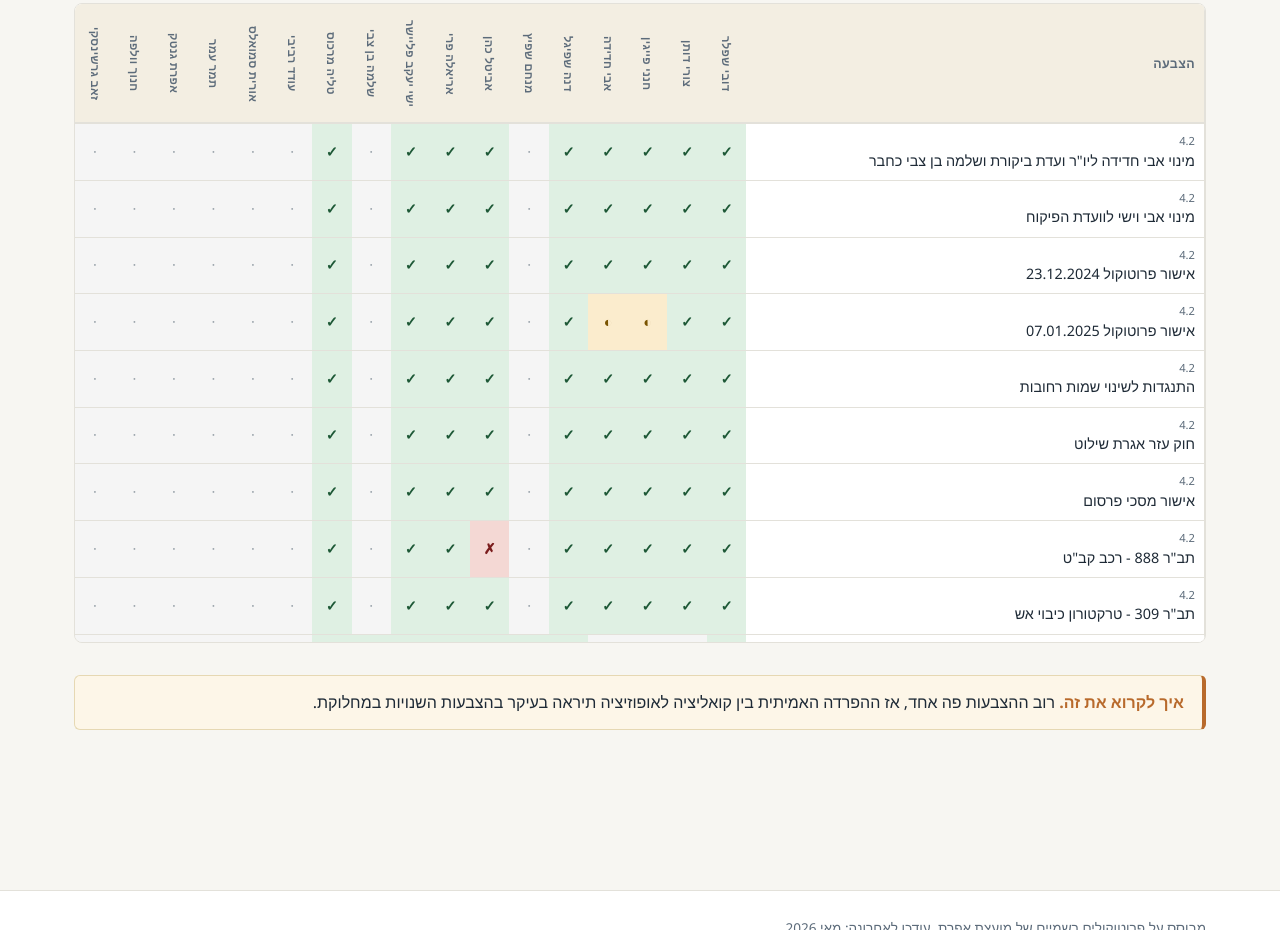
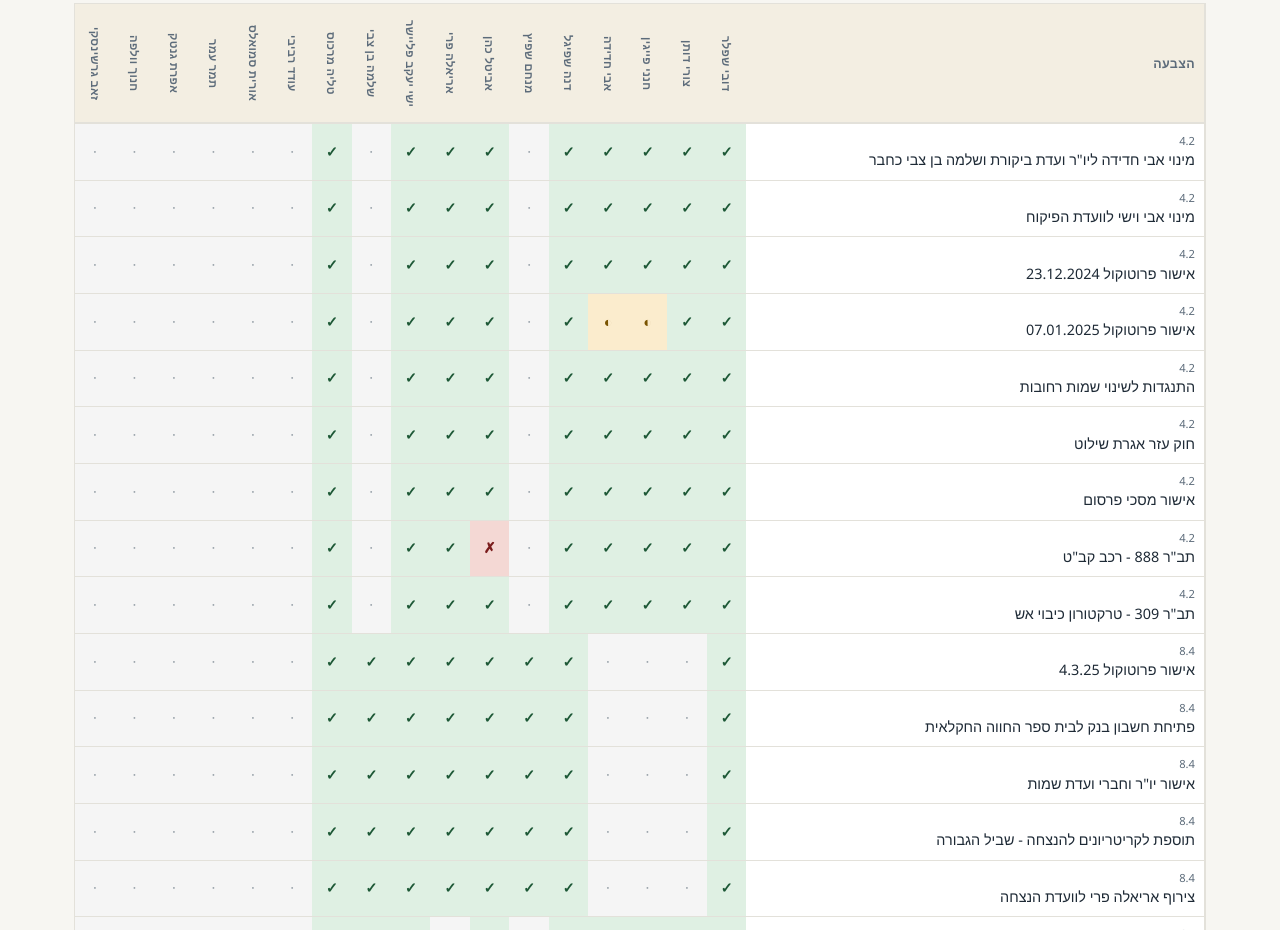
Before and after one commit to avibieler/efrat-site, a plain HTML site: page efrat-council-site/alignment.html in a window 1280 px wide. Shown: the part 502-1432 px from the top of the page. Drawn offline with Linux system fonts and the light colour scheme.

Commit message:
removing bar at bottom of voting page and getting the sticky meny to work

```diff
--- a/efrat-council-site/alignment.html
+++ b/efrat-council-site/alignment.html
@@ -103,10 +103,6 @@
     <table class="votes" id="vote-matrix"></table>
   </div>
 
-  <div class="callout toggle-lang" style="margin-top:32px;">
-    <div data-lang="he"><strong>איך לקרוא את זה.</strong> רוב ההצבעות פה אחד, אז ההפרדה האמיתית בין קואליציה לאופוזיציה תיראה בעיקר בהצבעות השנויות במחלוקת.</div>
-    <div data-lang="en"><strong>How to read this.</strong> Most votes are unanimous, so the real division between coalition and opposition shows up most clearly on the contested votes.</div>
-  </div>
 </main>
 
 <footer class="site">
--- a/efrat-council-site/assets/style.css
+++ b/efrat-council-site/assets/style.css
@@ -642,16 +642,10 @@ details.expand-item .item-body p:first-child { margin-top: 12px; }
 [lang="he"] .speaker-position .sp-quote { border-radius: 4px 0 0 4px; }
 
 
-/* Voting-patterns matrix: scrollable pane with frozen header row and first column */
-.matrix-wrap {
-  overflow: auto;
-  max-height: 80vh;
-  border: 1px solid var(--line);
-  border-radius: var(--radius);
-  -webkit-overflow-scrolling: touch;
-}
-.matrix-wrap table.votes { border: none; border-radius: 0; }
-/* Header row of member names stays at the top while scrolling */
+/* Voting-patterns matrix: header row and first column stay pinned to the window while scrolling */
+.matrix-wrap { overflow: visible; }
+#vote-matrix { overflow: visible; border-radius: 0; }
+/* Member-name header row sticks to the top of the window */
 #vote-matrix th {
   position: sticky;
   top: 0;
@@ -659,7 +653,7 @@ details.expand-item .item-body p:first-child { margin-top: 12px; }
   background: #f3eee2;
   box-shadow: inset 0 -1px 0 var(--line);
 }
-/* First column (vote titles) stays at the left while scrolling sideways */
+/* Vote-title column sticks to the side while scrolling across members */
 #vote-matrix td.title {
   position: sticky;
   left: 0;
@@ -667,7 +661,6 @@ details.expand-item .item-body p:first-child { margin-top: 12px; }
   background: #fff;
   box-shadow: inset -1px 0 0 var(--line);
 }
-/* Top-left corner cell sits above both */
 #vote-matrix th:first-child {
   left: 0;
   z-index: 3;
```
